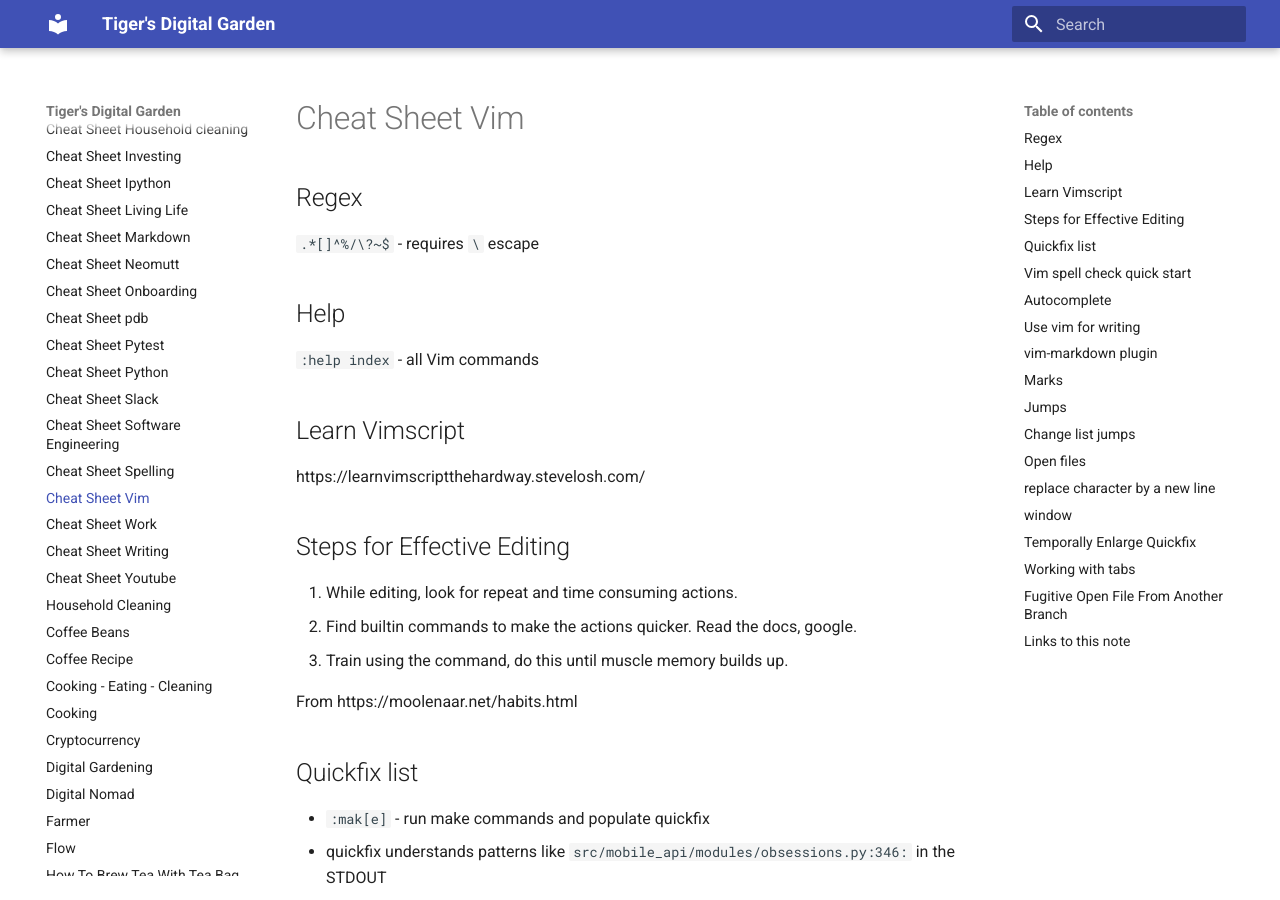
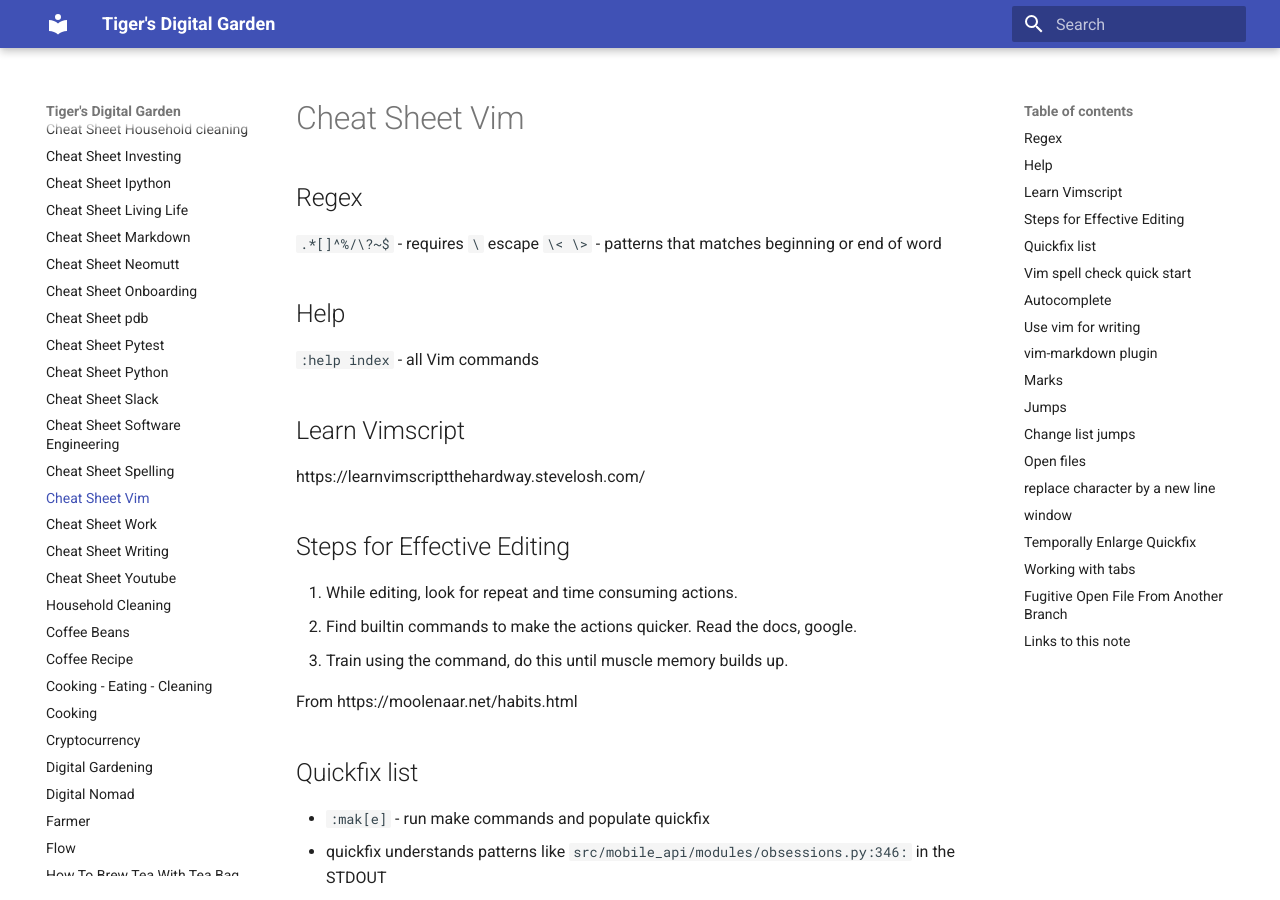
Before and after one commit to ynotstartups/notes, an MkDocs documentation site: the page built from notes/cheat-sheet-vim.md, in a window 1280 px wide and 900 px high. Built offline with MkDocs 1.6.1 and Material for MkDocs 9.7.7, drawn with Linux system fonts in a browser that asks for light colours.

Commit message:
add vim regex pattern

```diff
--- a/notes/cheat-sheet-vim.md
+++ b/notes/cheat-sheet-vim.md
@@ -3,6 +3,7 @@
 ## Regex
 
 `.*[]^%/\?~$` - requires `\` escape
+`\<  \>` - patterns that matches beginning or end of word
 
 ## Help
 
```
